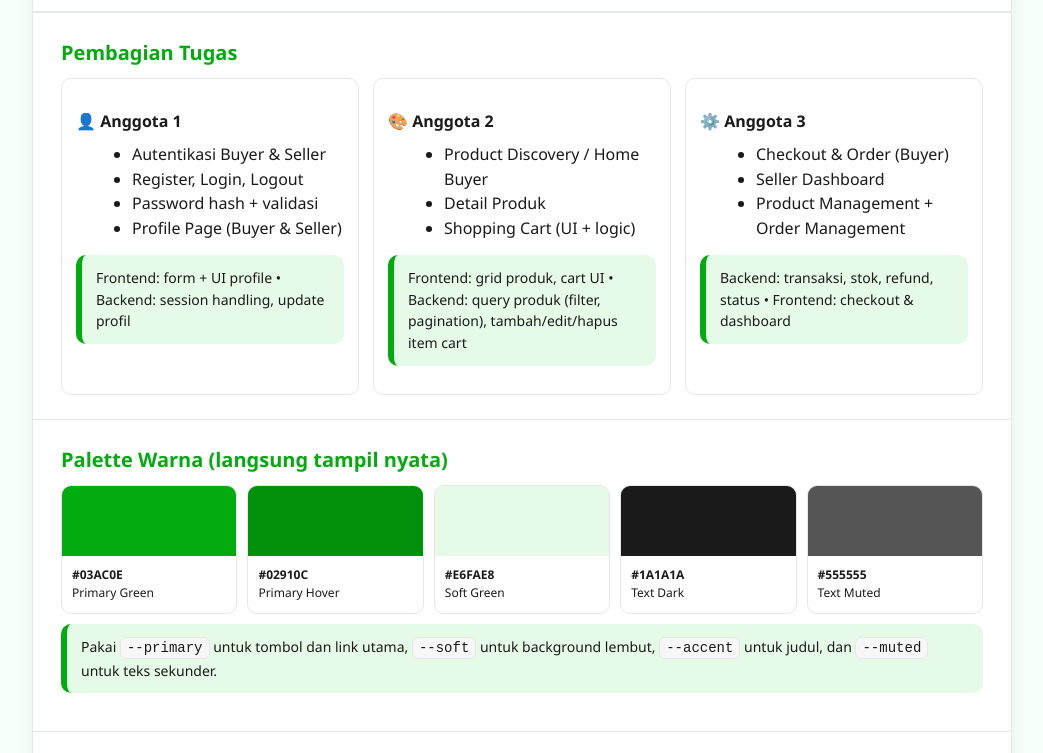
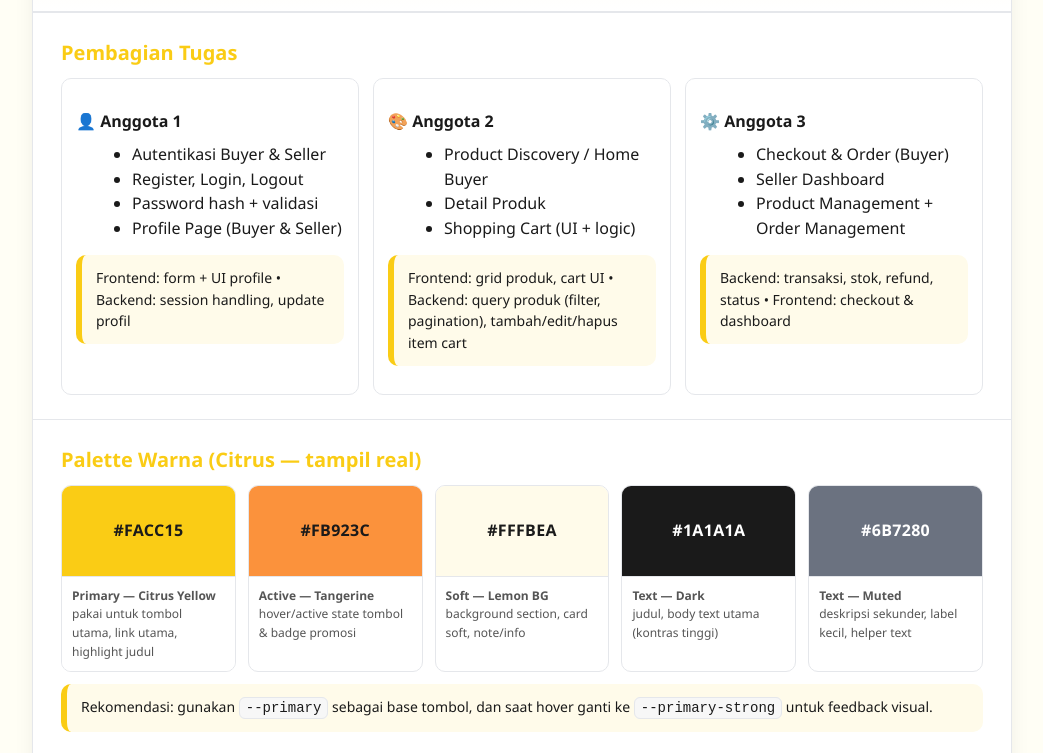
Before and after one commit to andrewisra/agreement-tugas, a plain HTML site: page index.html in a window 1280 px wide. Shown: the part 135-888 px from the top of the page, without its empty margins (118-1161 px from the left). Drawn offline with Linux system fonts and the light colour scheme.

Commit message:
feat: agreement

```diff
--- a/index.html
+++ b/index.html
@@ -6,17 +6,18 @@
 <title>Kesepakatan Tim Milestone 1 — Nimonspedia</title>
 <style>
   :root{
-    /* Tokopedia-ish palette */
-    --primary: #03AC0E;      /* Tokopedia Green */
-    --primary-strong:#02910C;/* darker hover */
-    --soft: #E6FAE8;         /* soft green bg */
-    --accent: #1A1A1A;       /* dark text */
-    --muted: #555555;        /* secondary text */
-    --border:#E5E7EB;        /* gray-200 */
+    /* Citrus palette */
+    --primary: #FACC15;        /* Citrus Yellow (utama) */
+    --primary-strong:#FB923C;  /* Tangerine (hover/aktif) */
+    --soft: #FFFBEA;           /* Soft Lemon background */
+    --accent: #1A1A1A;         /* Teks utama */
+    --muted: #555555;          /* Teks sekunder */
+    --border:#E5E7EB;          /* Gray-200 */
     --card:#FFFFFF;
-    --bg:#F6FFFA;
+    --bg:#FFFEF5;              /* Warm bg biar nyatu dengan citrus */
     --radius:12px;
   }
+
   *{box-sizing:border-box}
   body{
     font-family: "Segoe UI", Roboto, Arial, sans-serif;
@@ -64,22 +65,30 @@
     padding:12px 14px; border-radius:10px; font-size:14px;
   }
 
-  /* color swatches */
-  .swatches{display:grid; grid-template-columns:repeat(5, 1fr); gap:10px}
-  .sw{border:1px solid var(--border); border-radius:10px; overflow:hidden}
-  .sw .box{height:70px}
-  .sw .meta{padding:10px; font-size:12px}
-
-  .sw--primary .box{background:var(--primary)}
-  .sw--primary-strong .box{background:var(--primary-strong)}
-  .sw--soft .box{background:var(--soft)}
-  .sw--accent .box{background:var(--accent)}
-  .sw--muted .box{background:var(--muted)}
+  /* color swatches (real blocks) */
+  .swatches{
+    display:grid; grid-template-columns:repeat(auto-fit, minmax(160px, 1fr));
+    gap:12px; margin-top:10px;
+  }
+  .swatch{
+    border:1px solid var(--border); border-radius:10px; overflow:hidden;
+  }
+  .swatch .box{
+    height:90px; display:flex; align-items:center; justify-content:center;
+    font-weight:700; letter-spacing:.3px;
+  }
+  .swatch .meta{
+    padding:10px; font-size:12px; color:var(--muted); background:#fff;
+    border-top:1px solid var(--border);
+  }
 
   footer{padding:22px; text-align:center; color:var(--muted); font-size:13px}
 
   /* responsive */
-  @media (max-width:900px){ .col-3{grid-template-columns:1fr} .swatches{grid-template-columns:repeat(2,1fr)} body{padding:16px} }
+  @media (max-width:900px){
+    .col-3{grid-template-columns:1fr}
+    body{padding:16px}
+  }
 </style>
 </head>
 <body>
@@ -87,7 +96,7 @@
 
   <header>
     <h1>Kesepakatan Tim Milestone 1</h1>
-    <div class="sub">Nimonspedia • struktur kerja, token session, dan style warna</div>
+    <div class="sub">Nimonspedia • struktur kerja, token session, dan style warna (citrus)</div>
   </header>
 
   <!-- TEAM ROLES -->
@@ -125,34 +134,44 @@
     </div>
   </section>
 
-  <!-- COLOR -->
+  <!-- COLOR (CITRUS) -->
   <section>
-    <h2>Palette Warna (langsung tampil nyata)</h2>
+    <h2>Palette Warna (Citrus — tampil real)</h2>
+
     <div class="swatches">
-      <div class="sw sw--primary">
-        <div class="box"></div>
-        <div class="meta"><b>#03AC0E</b><br/>Primary Green</div>
+      <!-- Citrus Yellow -->
+      <div class="swatch">
+        <div class="box" style="background:#FACC15; color:#1A1A1A;">#FACC15</div>
+        <div class="meta"><b>Primary — Citrus Yellow</b><br>pakai untuk tombol utama, link utama, highlight judul</div>
       </div>
-      <div class="sw sw--primary-strong">
-        <div class="box"></div>
-        <div class="meta"><b>#02910C</b><br/>Primary Hover</div>
+
+      <!-- Tangerine (Hover/Active) -->
+      <div class="swatch">
+        <div class="box" style="background:#FB923C; color:#1A1A1A;">#FB923C</div>
+        <div class="meta"><b>Active — Tangerine</b><br>hover/active state tombol & badge promosi</div>
       </div>
-      <div class="sw sw--soft">
-        <div class="box"></div>
-        <div class="meta"><b>#E6FAE8</b><br/>Soft Green</div>
+
+      <!-- Soft Lemon Background -->
+      <div class="swatch">
+        <div class="box" style="background:#FFFBEA; color:#1A1A1A;">#FFFBEA</div>
+        <div class="meta"><b>Soft — Lemon BG</b><br>background section, card soft, note/info</div>
       </div>
-      <div class="sw sw--accent">
-        <div class="box"></div>
-        <div class="meta"><b>#1A1A1A</b><br/>Text Dark</div>
+
+      <!-- Text Dark -->
+      <div class="swatch">
+        <div class="box" style="background:#1A1A1A; color:#FFFFFF;">#1A1A1A</div>
+        <div class="meta"><b>Text — Dark</b><br>judul, body text utama (kontras tinggi)</div>
       </div>
-      <div class="sw sw--muted">
-        <div class="box"></div>
-        <div class="meta"><b>#555555</b><br/>Text Muted</div>
+
+      <!-- Text Muted -->
+      <div class="swatch">
+        <div class="box" style="background:#6B7280; color:#FFFFFF;">#6B7280</div>
+        <div class="meta"><b>Text — Muted</b><br>deskripsi sekunder, label kecil, helper text</div>
       </div>
     </div>
-    <p style="margin-top:10px" class="note">
-      Pakai <code>--primary</code> untuk tombol dan link utama, <code>--soft</code> untuk background lembut,
-      <code>--accent</code> untuk judul, dan <code>--muted</code> untuk teks sekunder.
+
+    <p class="note" style="margin-top:12px">
+      Rekomendasi: gunakan <code>--primary</code> sebagai base tombol, dan saat hover ganti ke <code>--primary-strong</code> untuk feedback visual.
     </p>
   </section>
 
```
